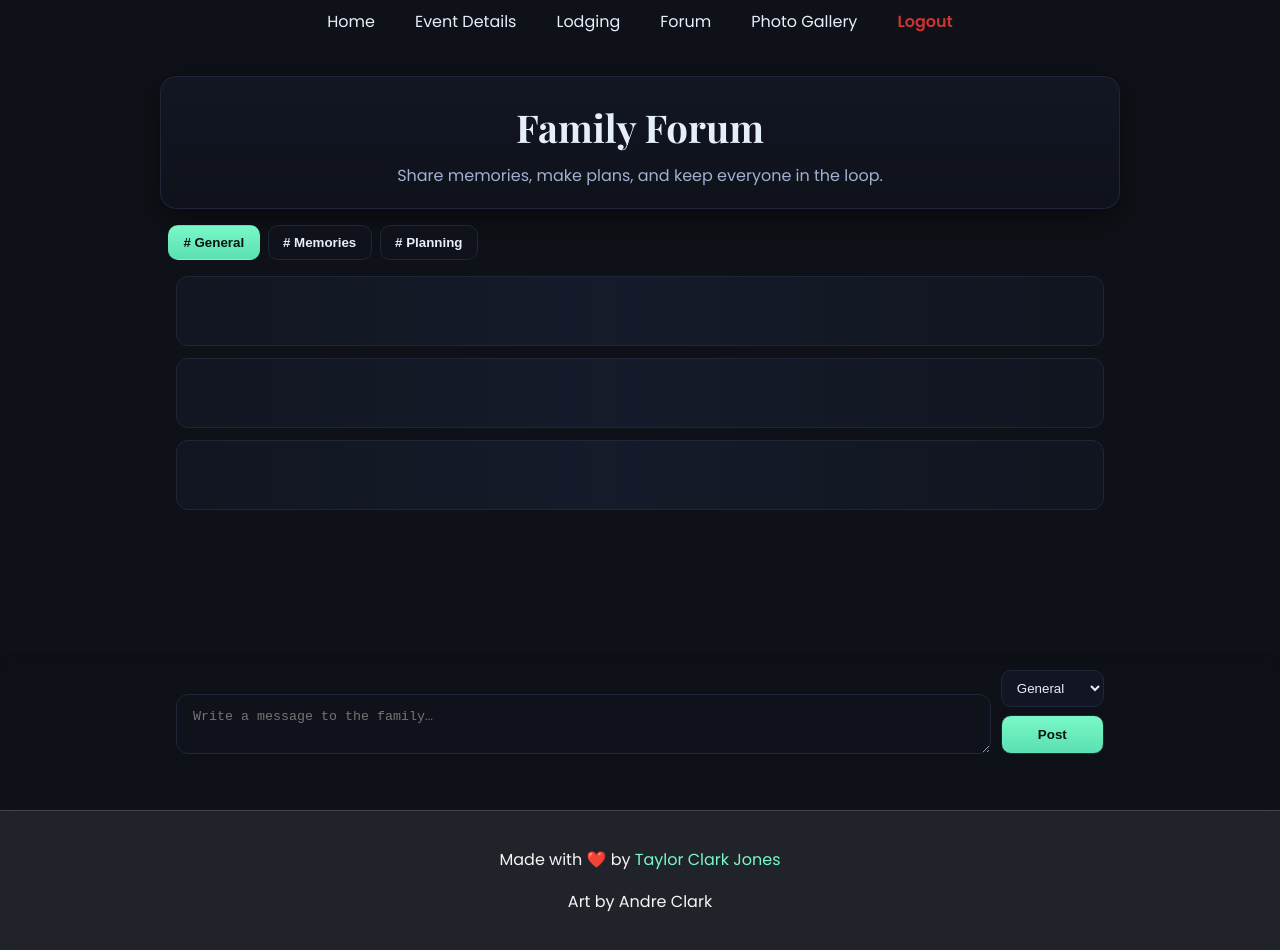
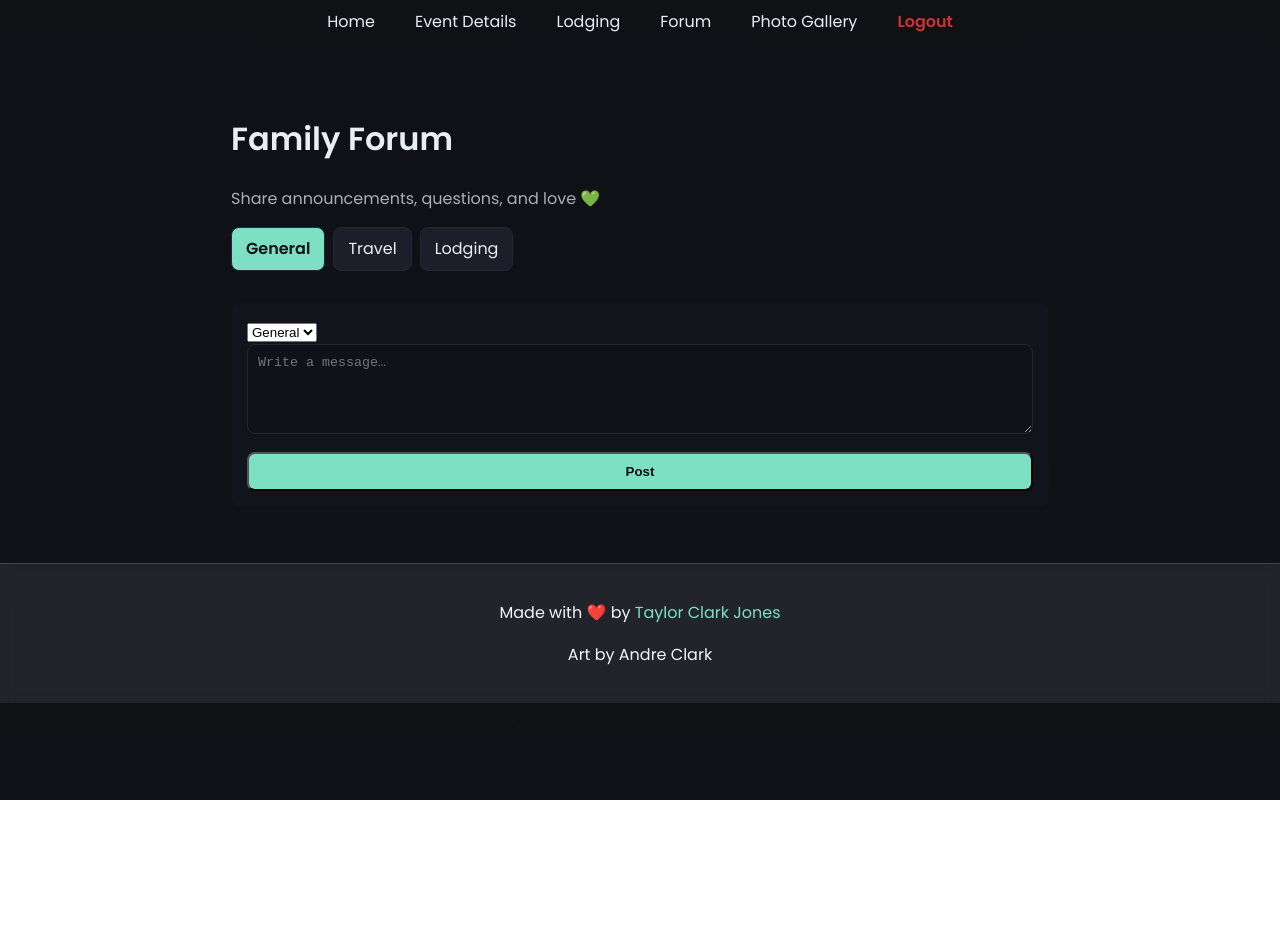
Before and after one commit to brazygryl-cell/FamilyReunion2026.github.io, a website: page forum.html in a window 1280 px wide. After the commit the page ends 800 px from the top, so only its background shows below. Drawn offline with nearby package versions, Linux system fonts and the light colour scheme; no server answers.

Commit message:
Update forum page for 2026 reunion

```diff
--- a/forum.html
+++ b/forum.html
@@ -3,225 +3,143 @@
 <head>
 <meta charset="utf-8" />
 <meta name="viewport" content="width=device-width, initial-scale=1" />
-  <title>Family Forum — Williams Family Reunion</title>
+<title>Family Forum — Williams Reunion 2026</title>
 
 <link rel="stylesheet" href="style.css" />
-  <link href="https://fonts.googleapis.com/css2?family=Poppins:wght@400;600;700&family=Playfair+Display:wght@700&display=swap" rel="stylesheet">
+<link href="https://fonts.googleapis.com/css2?family=Poppins:wght@400;600&display=swap" rel="stylesheet">
 
 <style>
-    /* ========== Mint + Midnight Discord-Style Forum ========== */
-    :root{
-      --bg:#0e1117;
-      --surface:#121624;
-      --surface-2:#0f121a;
-      --border:#1f2637;
-      --text:#e7eefb;
-      --muted:#9fb0d0;
-      --mint:#79f8c7;
-      --mint-2:#5be0b1;
-      --danger:#ff6b6b;
-      --shadow: 0 10px 30px rgba(0,0,0,0.45);
+/* ----- Layout ----- */
+.forum-container {
+  max-width: 850px;
+  margin: 2rem auto;
+  padding: 1rem;
 }
-
-    body { background: var(--bg); color: var(--text); }
-
-    /* Header is filled by nav.js */
-
-    .forum-hero{
-      max-width: 960px;
-      margin: 2rem auto 1rem;
-      padding: 1.25rem 1.5rem;
-      border: 1px solid var(--border);
-      background: linear-gradient(180deg, var(--surface) 0%, var(--surface-2) 100%);
-      border-radius: 16px;
-      box-shadow: var(--shadow);
-      text-align: center;
-    }
-    .forum-hero h1{
-      font-family: "Playfair Display", serif;
-      font-size: clamp(1.8rem, 3vw, 2.4rem);
-      margin: 0 0 .3rem;
-    }
-    .forum-hero p{ color: var(--muted); margin: 0; }
-
-    .forum-tabs{
-      max-width: 960px;
-      margin: 1rem auto;
+.forum-tabs {
   display: flex;
   gap: 8px;
-      padding: 0 .5rem;
-      flex-wrap: wrap;
+  margin-bottom: 1rem;
 }
-    .forum-tab{
-      appearance: none;
+.forum-tab {
+  padding: 8px 14px;
+  border-radius: 8px;
+  background: #1c1f29;
+  cursor: pointer;
   border: 1px solid var(--border);
-      background: var(--surface-2);
+}
+.forum-tab.active {
+  background: var(--mint);
+  color: #0d1412;
+  font-weight: 600;
+}
+.post {
+  background: #14171f;
+  border: 1px solid var(--border);
+  padding: 1rem;
+  border-radius: 10px;
+  margin-bottom: 1rem;
+}
+.meta {
+  color: var(--muted);
+  margin-bottom: 6px;
+}
+.new-post-box {
+  margin-top: 2rem;
+  padding: 1rem;
+  border-radius: 10px;
+  background: #11141b;
+}
+textarea {
+  width: 100%;
+  min-height: 90px;
+  resize: vertical;
+  padding: 10px;
+  border-radius: 8px;
+  background: #0f1218;
   color: var(--text);
-      border-radius: 10px;
-      padding: .55rem .9rem;
+  border: 1px solid var(--border);
+}
+button {
+  margin-top: 10px;
+  width: 100%;
+  padding: 10px;
+  background: var(--mint);
+  color: #07100d;
+  border-radius: 8px;
   font-weight: 600;
-      cursor: pointer;
-    }
-    .forum-tab.active{
-      background: linear-gradient(180deg, var(--mint) 0%, var(--mint-2) 100%);
-      color: #0a1310;
-      border-color: transparent;
-    }
-
-    /* Composer (Discord-like bottom bar) */
-    .composer-wrap{
-      position: sticky;
-      bottom: 0;
-      z-index: 3;
-      background: linear-gradient(180deg, rgba(14,17,23,0) 0%, rgba(14,17,23,.95) 40%);
-      padding: 1rem 0;
-      backdrop-filter: blur(6px);
-    }
-    .composer{
-      max-width: 960px;
-      margin: 0 auto;
-      display: grid;
-      gap: .6rem;
-      grid-template-columns: 1fr auto;
-      align-items: end;
-      padding: 0 1rem;
-    }
-    .composer textarea{
-      min-height: 60px;
-      max-height: 200px;
-      resize: vertical;
-      width: 100%;
-      border-radius: 12px;
-      border: 1px solid var(--border);
-      background: var(--surface-2);
-      color: var(--text);
-      padding: .85rem 1rem;
-      outline: none;
-    }
-    .composer .controls{
-      display: grid;
-      gap: .5rem;
-      grid-template-columns: auto;
-      align-content: end;
-    }
-    .composer select{
-      border-radius: 10px;
-      border: 1px solid var(--border);
-      background: var(--surface);
-      color: var(--text);
-      padding: .55rem .7rem;
-      outline: none;
-    }
-    .btn{
-      display: inline-block;
-      border-radius: 10px;
-      padding: .7rem 1rem;
-      border: 1px solid var(--border);
-      background: linear-gradient(180deg, var(--mint) 0%, var(--mint-2) 100%);
-      color: #0a1310;
-      font-weight: 700;
-      cursor: pointer;
-    }
-    .btn:disabled{ opacity:.6; cursor:not-allowed; }
-
-    /* Posts List */
-    .posts{
-      max-width: 960px;
-      margin: 1rem auto 9rem; /* leave space for sticky composer */
-      padding: 0 1rem;
-      display: grid;
-      gap: .75rem;
-    }
-    .post{
-      border: 1px solid var(--border);
-      background: linear-gradient(180deg, #0f121a 0%, #0c0f15 100%);
-      border-radius: 12px;
-      padding: .9rem 1rem;
-      box-shadow: 0 6px 18px rgba(0,0,0,.35);
-    }
-    .post .meta{
-      font-size: .85rem;
-      color: var(--muted);
-      margin-bottom: .35rem;
-    }
-    .empty, .error{
-      text-align: center;
-      color: var(--muted);
-      padding: 1rem;
-    }
-    .error{ color: var(--danger); }
-    .shimmer{
-      height: 70px;
-      border-radius: 12px;
-      border: 1px solid var(--border);
-      background: linear-gradient(90deg, #111520 25%, #151b2a 50%, #111520 75%);
-      background-size: 200% 100%;
-      animation: shimmer 1.4s infinite;
-    }
-    @keyframes shimmer{
-      0%{ background-position: 200% 0; }
-      100%{ background-position: -200% 0; }
 }
 </style>
 </head>
+
 <body>
 <header></header>
 
-  <main>
-    <section class="forum-hero">
+<div class="forum-container">
   <h1>Family Forum</h1>
-      <p>Share memories, make plans, and keep everyone in the loop.</p>
-    </section>
+  <p style="color:var(--muted)">Share announcements, questions, and love 💚</p>
 
-    <!-- Tabs -->
-    <div class="forum-tabs" role="tablist" aria-label="Forum boards">
-      <button class="forum-tab active" data-board="general"># General</button>
-      <button class="forum-tab" data-board="memories"># Memories</button>
-      <button class="forum-tab" data-board="planning"># Planning</button>
+  <!-- TABS -->
+  <div class="forum-tabs">
+    <div class="forum-tab active" data-board="general">General</div>
+    <div class="forum-tab" data-board="travel">Travel</div>
+    <div class="forum-tab" data-board="lodging">Lodging</div>
   </div>
 
   <!-- Posts -->
-    <section id="posts" class="posts" aria-live="polite">
-      <div class="shimmer"></div>
-      <div class="shimmer"></div>
-      <div class="shimmer"></div>
-    </section>
-  </main>
+  <div id="posts"></div>
 
-  <!-- Composer (sticky like Discord message bar) -->
-  <div class="composer-wrap">
-    <div class="composer">
-      <textarea id="postBody" placeholder="Write a message to the family…"></textarea>
-      <div class="controls">
-        <select id="postBoard" aria-label="Choose board">
-          <option value="general" selected>General</option>
-          <option value="memories">Memories</option>
-          <option value="planning">Planning</option>
+  <!-- Create Post -->
+  <div class="new-post-box">
+    <select id="postBoard">
+      <option value="general">General</option>
+      <option value="travel">Travel</option>
+      <option value="lodging">Lodging</option>
     </select>
-        <button id="submitPost" class="btn">Post</button>
-      </div>
+
+    <textarea id="postBody" placeholder="Write a message…"></textarea>
+    <button id="submitPost">Post</button>
   </div>
 </div>
 
 <footer></footer>
 
-  <!-- 🔐 Netlify Identity (site-wide auth) -->
+<!-- 🔐 Netlify Identity -->
 <script src="https://identity.netlify.com/v1/netlify-identity-widget.js"></script>
 
 <script type="module">
+import { initializeApp } from "https://www.gstatic.com/firebasejs/10.12.3/firebase-app.js";
+import {
+  getFirestore, collection, addDoc, query, orderBy, onSnapshot, serverTimestamp
+} from "https://www.gstatic.com/firebasejs/10.12.3/firebase-firestore.js";
+import {
+  getAuth, onAuthStateChanged, signInWithPopup, GoogleAuthProvider
+} from "https://www.gstatic.com/firebasejs/10.12.3/firebase-auth.js";
+
 import { loadNavbar, enableLogout, requireAuth } from "./nav.js";
 
-    // Require login as early as possible
+/* netlify-scan: ignore */
+const firebaseConfig = {
+  apiKey: "AIzaSyAldYSp37LZO31XkGc4F1xhnQ9bpBXLU6Q",
+  authDomain: "williams-reunion.firebaseapp.com",
+  projectId: "williams-reunion"
+};
+
+const app = initializeApp(firebaseConfig);
+const db = getFirestore(app);
+const auth = getAuth(app);
+
 requireAuth();
-
-    // After DOM is ready, wire up UI and data
 document.addEventListener("DOMContentLoaded", () => {
   loadNavbar();
   enableLogout();
-      setupForum();
 });
 
-    function setupForum(){
+// Wait until user is logged in before loading forum
+onAuthStateChanged(auth, (user) => {
+  if (!user) return;
+  loadPosts("general");
+});
+
 const postsEl = document.getElementById("posts");
 const tabs = document.querySelectorAll(".forum-tab");
 const textarea = document.getElementById("postBody");
@@ -229,107 +147,53 @@
 const postBtn = document.getElementById("submitPost");
 
 let currentBoard = "general";
-      let loading = false;
 
-      // ----- Fetch & Render -----
-      async function fetchPosts(board){
-        try {
-          postsEl.innerHTML = `<div class="shimmer"></div><div class="shimmer"></div><div class="shimmer"></div>`;
-          const res = await fetch(`/.netlify/functions/forum-get?board=${encodeURIComponent(board)}`, {
-            credentials: "include",
+function loadPosts(board) {
+  postsEl.innerHTML = "<p style='color:#888;'>Loading…</p>";
+
+  const ref = collection(db, `forum_${board}`);
+  const q = query(ref, orderBy("createdAt", "desc"));
+
+  onSnapshot(q, (snapshot) => {
+    postsEl.innerHTML = "";
+    if (snapshot.empty) return postsEl.innerHTML = "<p style='color:#666;'>No posts yet.</p>";
+
+    snapshot.forEach((doc) => {
+      const p = doc.data();
+      postsEl.innerHTML += `
+        <div class="post">
+          <div class="meta">${p.by || "Unknown"} • ${p.createdAt?.toDate().toLocaleString() || ""}</div>
+          <p>${p.body}</p>
+        </div>`;
     });
-          if(!res.ok){
-            const txt = await res.text().catch(()=> "");
-            throw new Error(`GET ${res.status}: ${txt || res.statusText}`);
-          }
-          const data = await res.json();
-          renderPosts(data);
-        } catch(err){
-          console.error("Fetch posts failed:", err);
-          postsEl.innerHTML = `<div class="error">Couldn’t load posts. Please try again.</div>`;
-        }
+  });
 }
 
-      function renderPosts(list){
-        if(!Array.isArray(list) || list.length === 0){
-          postsEl.innerHTML = `<div class="empty">No posts yet. Be the first to say hello!</div>`;
-          return;
-        }
-        postsEl.innerHTML = "";
-        for(const p of list){
-          const when = p.createdAt?.seconds
-              ? new Date(p.createdAt.seconds * 1000)
-              : (p.createdAt ? new Date(p.createdAt) : null);
-          const timeText = when ? when.toLocaleString() : "";
-          const card = document.createElement("div");
-          card.className = "post";
-          card.innerHTML = `
-            <div class="meta">${p.by || "Anonymous"} • ${timeText}</div>
-            <div class="body">${(p.body || "").replace(/\n/g, "<br>")}</div>
-          `;
-          postsEl.appendChild(card);
-        }
-        // auto-scroll newest into view
-        const last = postsEl.lastElementChild;
-        if(last) last.scrollIntoView({ behavior: "smooth", block: "end" });
-      }
-
-      // ----- Post creation -----
-      async function addPost(){
-        const text = textarea.value.trim();
-        if(!text) return;
-        if(loading) return;
-        loading = true;
-        postBtn.disabled = true;
-
-        try{
-          const payload = {
-            board: boardSelect.value,
-            body: text
-          };
-          const res = await fetch("/.netlify/functions/forum-add", {
-            method: "POST",
-            headers: { "Content-Type": "application/json" },
-            credentials: "include",
-            body: JSON.stringify(payload)
-          });
-          if(!res.ok){
-            const txt = await res.text().catch(()=> "");
-            throw new Error(`POST ${res.status}: ${txt || res.statusText}`);
-          }
-          textarea.value = "";
-          await fetchPosts(boardSelect.value);
-        }catch(err){
-          console.error("Add post failed:", err);
-          alert("Could not post right now. Please try again.");
-        }finally{
-          loading = false;
-          postBtn.disabled = false;
-        }
-      }
-
-      // ----- Events -----
 tabs.forEach((tab) => {
   tab.addEventListener("click", () => {
-          tabs.forEach(t => t.classList.remove("active"));
+    tabs.forEach((x) => x.classList.remove("active"));
     tab.classList.add("active");
     currentBoard = tab.dataset.board;
     boardSelect.value = currentBoard;
-          fetchPosts(currentBoard);
+    loadPosts(currentBoard);
   });
 });
 
-      postBtn.addEventListener("click", addPost);
-      textarea.addEventListener("keydown", (e) => {
-        if(e.key === "Enter" && !e.shiftKey){
-          e.preventDefault();
-          addPost();
-        }
+postBtn.addEventListener("click", async () => {
+  const text = textarea.value.trim();
+  const user = auth.currentUser;
+  if (!text) return;
+  if (!user) return alert("Login required.");
+
+  await addDoc(collection(db, `forum_${currentBoard}`), {
+    body: text,
+    by: user.email,
+    createdAt: serverTimestamp(),
   });
 
-      // Initial load
-      fetchPosts(currentBoard);
-    }
+  textarea.value = "";
+});
 </script>
+
 </body>
 </html>
```
Lines whose indentation alone changed are shown as unchanged.
